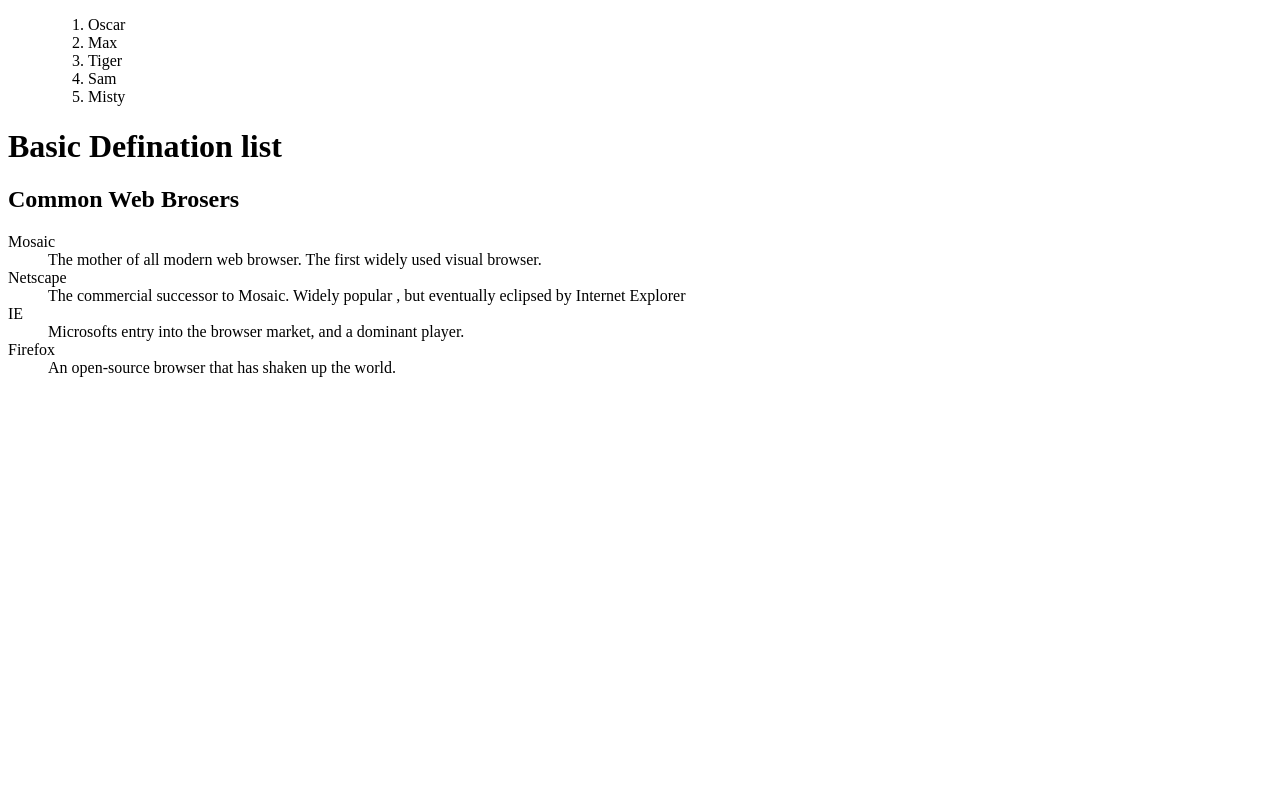
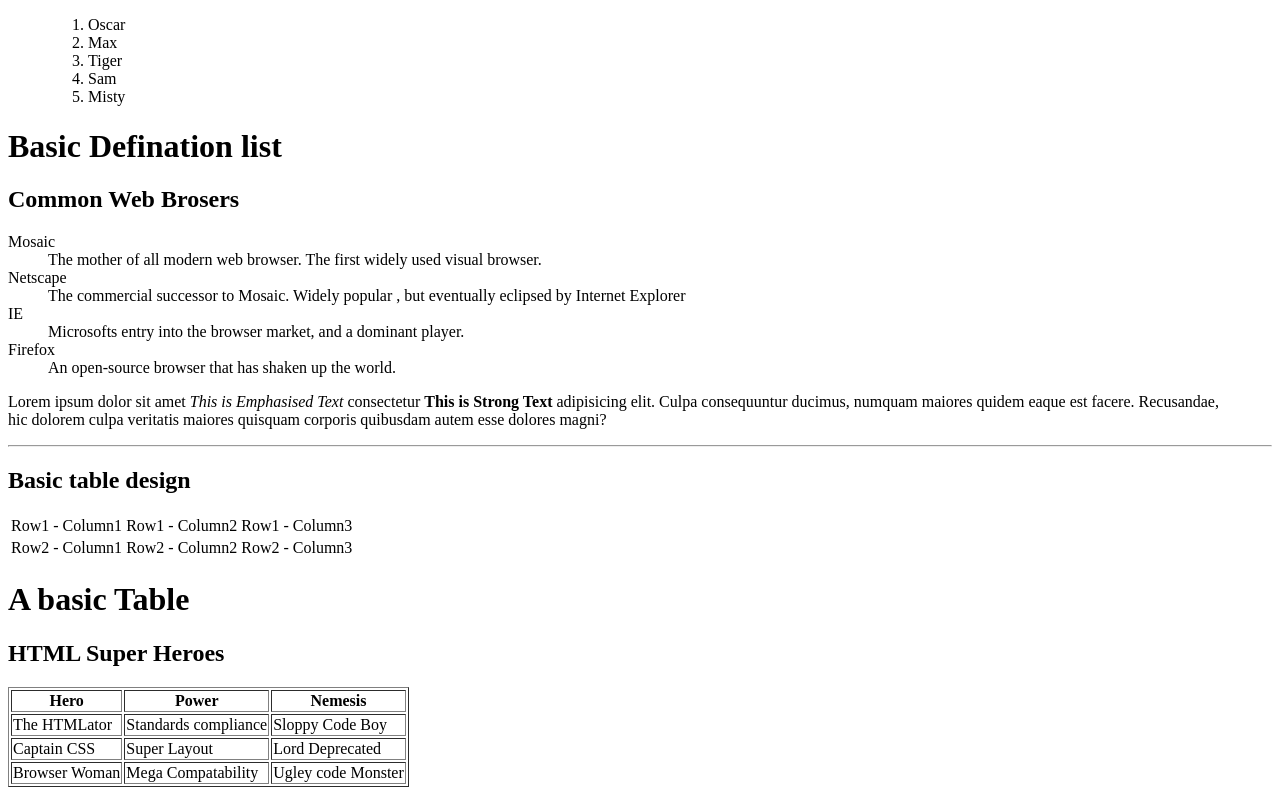
Before and after one commit to prabinbhagat/Learn-HTML, a plain HTML site: page myWebpage.html in a window 1280 px wide. Shown: the part 1324-2119 px from the top of the page. Before the commit the page ends 1717 px from the top, so only its background shows below. Drawn offline with Linux system fonts and the light colour scheme.

Commit message:
Creating Table

```diff
--- a/myWebpage.html
+++ b/myWebpage.html
@@ -29,7 +29,7 @@
    <p><a href="index.html">index HTML PAGE</a></p>         <!--We can also provide the path for the html if it is in a particual locationin system-->
     <img src = "lockkey.jpg" height="150" width="150">LockKey Old</img> <!-- Image tag example-->
 
-    <!--Basic List unordered list-->
+    <!-- Basic List unordered list -->
     <h1>Basic Lists</h1>
     <h2>Common Web Browser</h2>
     <ul>
@@ -87,6 +87,52 @@
         <dd>An open-source browser that has shaken up the world.</dd>
 
     </dl>
+    <!-- extras -->
+    <p>Lorem ipsum dolor sit amet <em>This is Emphasised Text</em> consectetur <strong>This is Strong Text</strong> adipisicing elit. Culpa consequuntur ducimus, numquam maiores quidem eaque est facere. Recusandae,<br> hic
+         dolorem culpa veritatis maiores quisquam corporis quibusdam autem esse dolores magni?<hr> </p>
+
+    <!-- Basic Table eg -->
+    <H2>Basic table design</H2>
+    <table>
+        <tr>
+            <td>Row1 - Column1</td>
+            <td>Row1 - Column2</td>
+            <td>Row1 - Column3</td>
+        </tr>
+        <tr>
+            <td>Row2 - Column1</td>
+            <td>Row2 - Column2</td>
+            <td>Row2 - Column3</td>
+        </tr>
+    </table>
+
+    <!-- Lets see one more example of <table></table> -->
+
+    <H1> A basic Table</H1>
+    <h2>HTML Super Heroes</h2>
+    <table border="1">
+        <tr>
+            <th>Hero</th> <!--Headings dont have to be in the top row. if you want headings on the left,just put a <th></th> pairat the first element of each row
+                            you can have headings at the both the top and the left, infact you can have headings anywhere until it make sense-->
+            <th>Power</th>
+            <th>Nemesis</th>
+        </tr>
+        <tr>
+            <td>The HTMLator</td>
+            <td>Standards compliance</td>
+            <td>Sloppy Code Boy</td>
+        </tr>
+        <tr>
+            <td>Captain CSS</td>
+            <td>Super Layout</td>
+            <td>Lord Deprecated</td>
+        </tr>
+        <tr>
+            <td>Browser Woman</td>
+            <td>Mega Compatability</td>
+            <td>Ugley code Monster</td>
+        </tr>
+    </table>
 
 </body>
 </html>
```
Also changed, not shown: index.html (+31 -0 lines).
